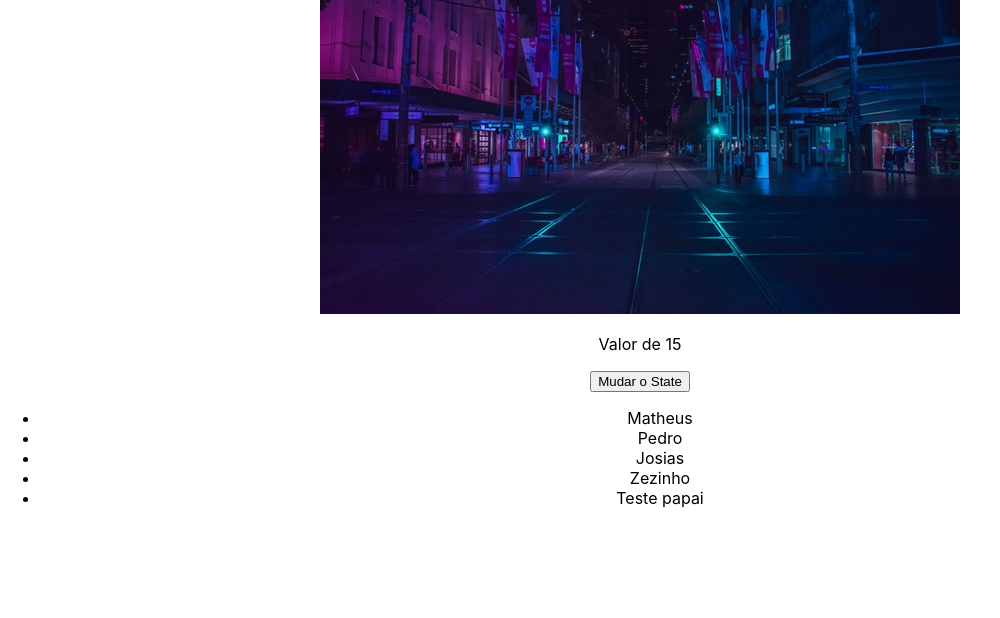
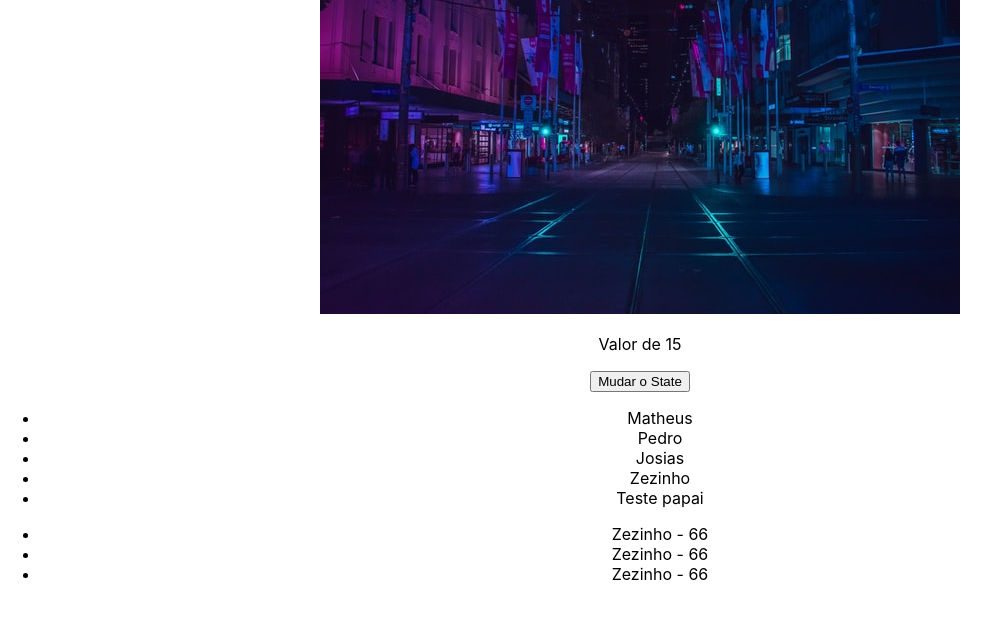
Before and after one commit to jpcchaves/Curso-ReactJS, a React (Create React App) app in the folder 3_AVANÇANDO/secao-3/: page / in a window 1280 px wide. Shown: the part 668-1286 px from the top of the page, without its empty margins (0-1000 px from the left). Built offline with nearby package versions, Linux system fonts and the light colour scheme.

Commit message:
*IMPORTANTE* renderizando um array de objetos

```diff
--- a/3_AVANÇANDO/secao-3/src/components/ListRender.jsx
+++ b/3_AVANÇANDO/secao-3/src/components/ListRender.jsx
@@ -2,11 +2,32 @@ import React from "react";
 import { useState } from "react";
 
 const ListRender = () => {
+
+// **não recomendado!!!!**
+// Pode ocasionar erros
   const [list] = useState(["Matheus", "Pedro", "Josias", "Zezinho", "Teste papai"]);
+
+// *MAIS RECOMENDADO*
+// Utilizado em sistemas reais
+// Geralmente vem de um banco de dados pronto com as chaves já setadas e únicas para cada objeto
+const [users] = useState([
+    {id: 1, name: "Zezinho", age: 66},
+    {id: 2, name: "Zezinho", age: 66},
+    {id: 3, name: "Zezinho", age: 66}
+])
+
   return <div className="container">
+      {/* Menos recomendado */}
       <ul>
-          {list.map(item => (
-              <li>{item}</li>
+          {list.map((item, index) => (
+              <li key={index}>{item}</li>
+          ))}
+      </ul>
+
+      {/* Mais recomendado */}
+      <ul>
+          {users.map(user => (
+              <li key={user.id}>{user.name} - {user.age}</li>
           ))}
       </ul>
   </div>;
```
